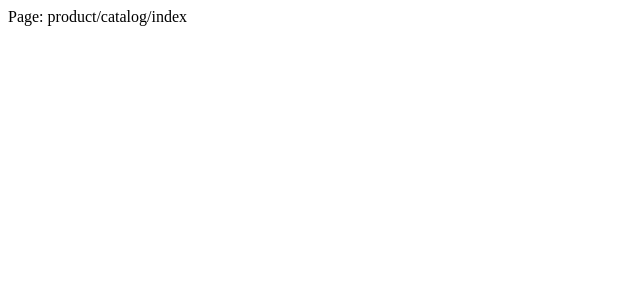
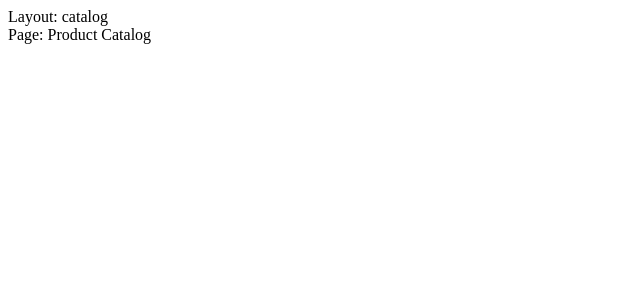
Before and after one commit to mikail-tal/nuxt-foundations, a Nuxt app: page /product/catalog in a window 1280 px wide. Shown: the top 300 px of the page, without its empty margins (0-640 px from the left). Built offline with nearby package versions, Linux system fonts and the light colour scheme.

Commit message:
feat(): layout definePageMeta or give name

```diff
--- a/app/app.vue
+++ b/app/app.vue
@@ -1,6 +1,8 @@
 <template>
   <div>
     <NuxtRouteAnnouncer />
-    <NuxtPage />
+    <NuxtLayout>
+      <NuxtPage />
+    </NuxtLayout>
   </div>
 </template>
--- /dev/null
+++ b/app/layouts/catalog.vue
@@ -0,0 +1,10 @@
+<script setup lang="ts"></script>
+
+<template>
+  <div>
+    Layout: catalog
+    <slot />
+  </div>
+</template>
+
+<style scoped></style>
--- /dev/null
+++ b/app/layouts/default.vue
@@ -0,0 +1,10 @@
+<script setup lang="ts"></script>
+
+<template>
+  <div>
+    Layout: default
+    <slot />
+  </div>
+</template>
+
+<style scoped></style>
--- a/app/pages/product/catalog/index.vue
+++ b/app/pages/product/catalog/index.vue
@@ -1,8 +1,13 @@
-<script setup lang="ts"></script>
+<script setup lang="ts">
+  definePageMeta({
+    layout: 'catalog'
+  }); // on peut en faire aussi un layout spécifique dans un composant en question ex: <NuxtLayout name="catalog">
+
+</script>
 
 <template>
   <div>
-    Page: product/catalog/index
+    Page: Product Catalog
   </div>
 </template>
 
```
